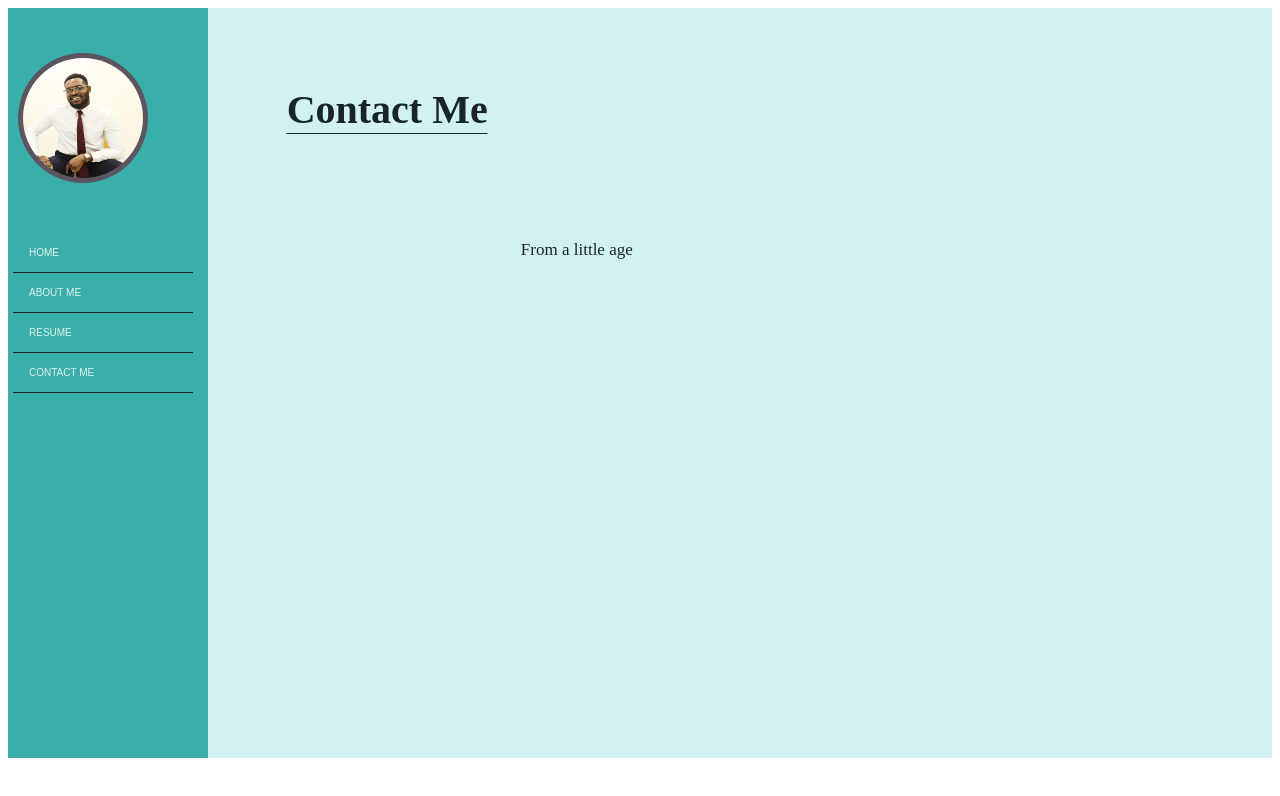
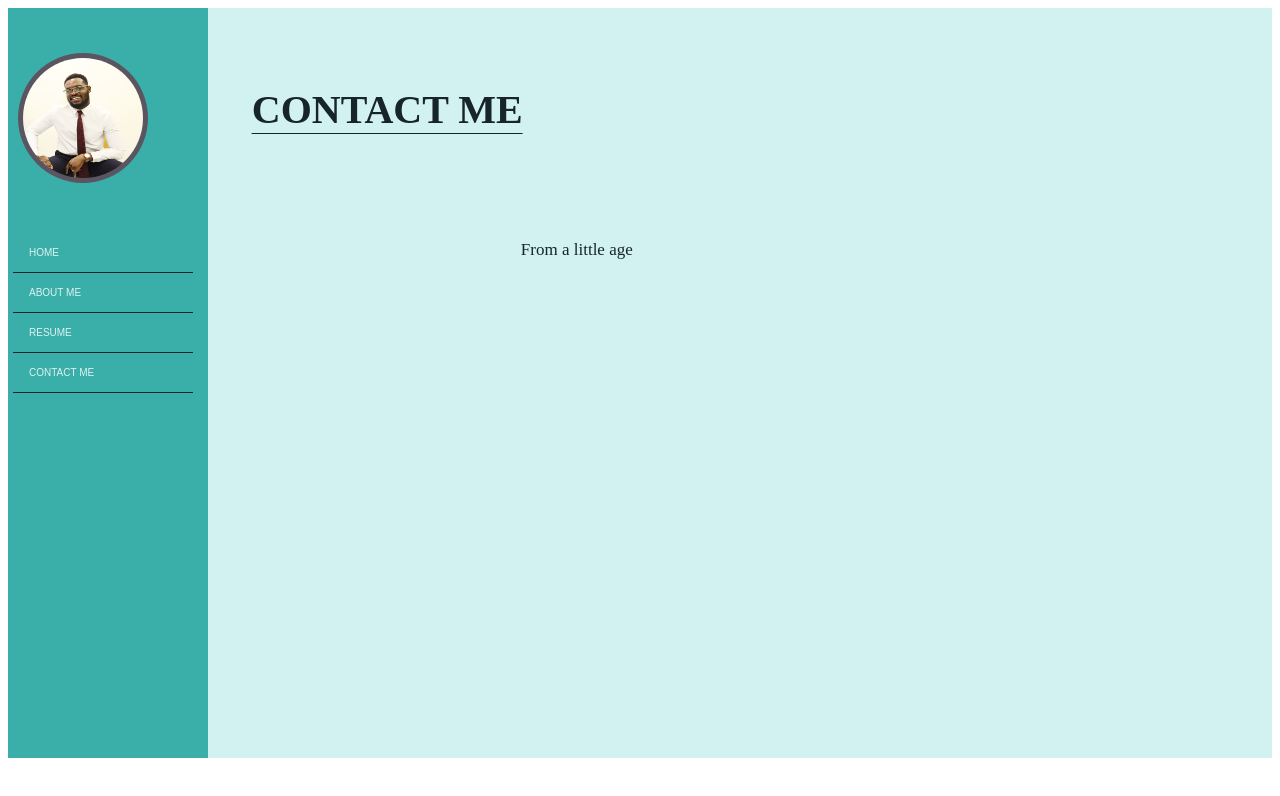
Before and after one commit to femiflamy/MyWebsite, a plain HTML site: page webform.html in a window 1280 px wide. Drawn offline with Linux system fonts and the light colour scheme.

Commit message:
add files to project

```diff
--- a/webform.html
+++ b/webform.html
@@ -15,7 +15,7 @@
                   border-bottom: 1px solid #17252a;
                   color: #17252a;
                   font-size: 40px;
-                  font-family:'Academy engraved LET'">Contact Me</h1>
+                  font-family:'Academy engraved LET'">CONTACT ME</h1>
 
 
 
```
